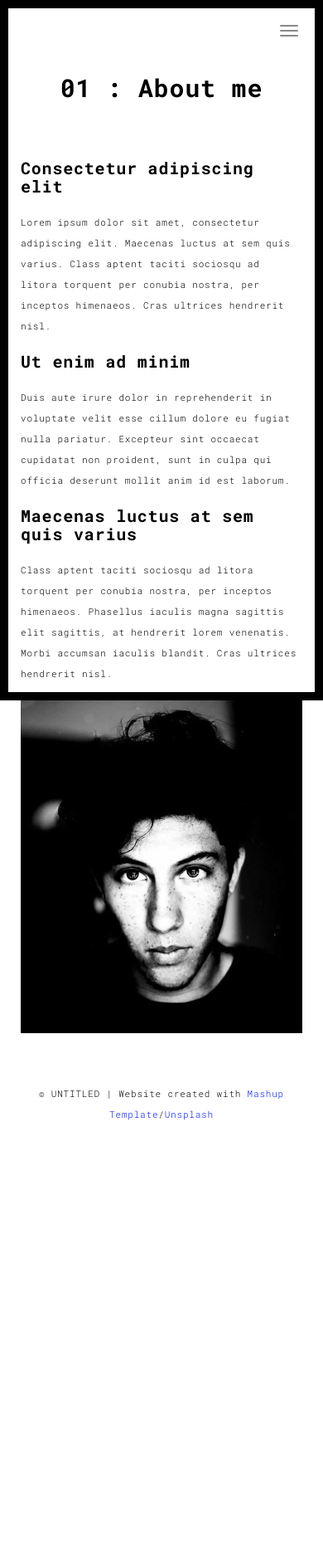
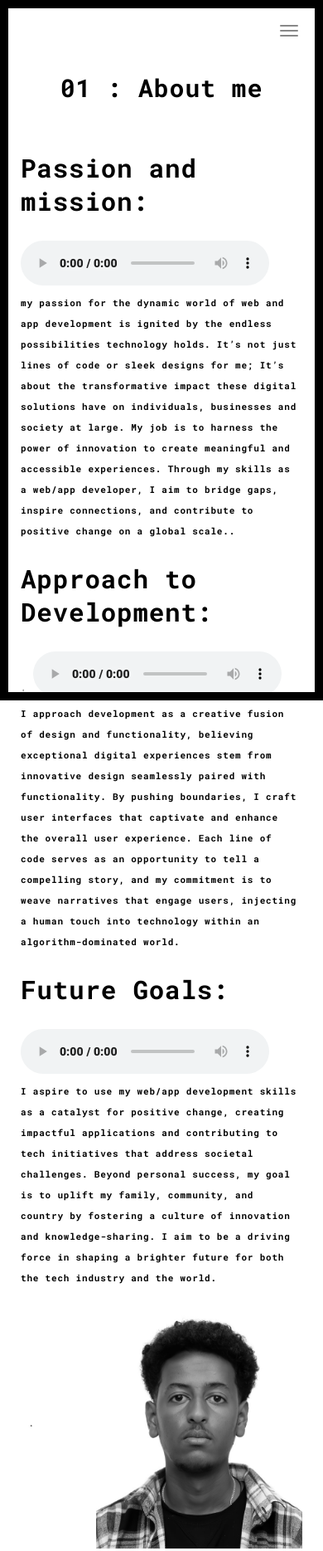
Before and after one commit to BetselotB/BETSE-S-BLOG, a plain HTML site: page univers/about.html in a window 390 px wide. Shown: the top 1869 px of the page at 83% size. Before the commit the page ends 1380 px from the top, so only its background shows below. Drawn offline with Linux system fonts and the light colour scheme.

Commit message:
done day 3

```diff
--- a/univers/about.html
+++ b/univers/about.html
@@ -7,7 +7,6 @@
   <meta content="width=device-width,initial-scale=1" name="viewport">
   <meta content="description" name="description">
   <meta name="google" content="notranslate" />
-  <meta content="Mashup templates have been developped by Orson.io team" name="author">
 
   <!-- Disable tap highlight on IE -->
   <meta name="msapplication-tap-highlight" content="no">
@@ -24,7 +23,6 @@
 <div id="site-border-right"></div>
 <div id="site-border-top"></div>
 <div id="site-border-bottom"></div>
- <!-- Add your content of header -->
 <header>
   <nav class="navbar  navbar-fixed-top navbar-default">
     <div class="container">
@@ -41,40 +39,78 @@
           <li><a href="./works.html" title="">02 : Works</a></li>
           <li><a href="./about.html" title="">03 : About me</a></li>
           <li><a href="./contact.html" title="">04 : Contact</a></li>
-          <li><a href="./components.html" title="">05 : Components</a></li>
+           <!--<li><a href="./components.html" title="">05 : Components</a></li>-->
         </ul>
-
-
       </div>
     </div>
   </nav>
 </header>
 
+
 <div class="section-container">
+
     <div class="container">
       <div class="row">
         <div class="col-xs-12">
           <div class="section-container-spacer text-center">
             <h1 class="h2">01 : About me</h1>
           </div>
-
           <div class="row">
             <div class="col-md-10 col-md-offset-1">
               <div class="row">
                 <div class="col-xs-12 col-md-6">
-                  <h3>Consectetur adipiscing elit</h3>
-                  <p>Lorem ipsum dolor sit amet, consectetur adipiscing elit. Maecenas luctus at sem quis varius.
-                  Class aptent taciti sociosqu ad litora torquent per conubia nostra, per inceptos himenaeos. Cras ultrices hendrerit nisl.</p>
-                  <h3>Ut enim ad minim </h3>
-                  <p>Duis aute irure dolor in reprehenderit in voluptate velit esse
-                  cillum dolore eu fugiat nulla pariatur. Excepteur sint occaecat cupidatat non
-                  proident, sunt in culpa qui officia deserunt mollit anim id est laborum.
-                  <h3>Maecenas luctus at sem quis varius</h3>
-                  <p>
-                  Class aptent taciti sociosqu ad litora torquent per conubia nostra, per inceptos himenaeos. Phasellus iaculis magna sagittis elit sagittis, at hendrerit lorem venenatis. Morbi accumsan iaculis blandit. Cras ultrices hendrerit nisl.</p>
+               <blockquote>
+              <p>Passion and mission:</p>
+                </blockquote>
+<audio controls>
+  <source src="./assets/sound/my passion for t 2.wav" type="audio/wav">
+  Your browser does not support the audio tag.
+</audio>
+                 <!--<h3>Passion and mission: </h3>-->
+                  <p> <b>my passion for the dynamic world of web and app development
+                    is ignited by the endless possibilities technology holds.
+                    It’s not just lines of code or sleek designs
+                    for me; It’s about the transformative impact these digital
+                    solutions have on individuals, businesses and
+                    society at large. My job is to harness the power of
+                    innovation to create meaningful and accessible
+                    experiences. Through my skills as a web/app developer, I aim to bridge gaps,
+                   inspire connections, and contribute to positive change on a global scale..</b> </p>
+
+                  <blockquote><p>Approach to Development:</p></blockquote> '
+<audio controls>
+  <source src="./assets/sound/I approach devel 1.wav" type="audio/wav">
+  Your browser does not support the audio tag.
+</audio>
+                  <p><b>I approach development as a creative fusion of design and functionality,
+                  believing exceptional digital experiences stem from innovative design seamlessly paired with functionality.
+                  By pushing boundaries, I craft user interfaces that captivate and enhance the overall user experience.
+                  Each line of code serves as an opportunity to tell a compelling story, and my commitment is to weave
+                  narratives that engage users,
+                  injecting a human touch into technology within an algorithm-dominated world.</b>
+                  </p>
+
+
+
+                  <blockquote><p>Future Goals:</p></blockquote>
+                <audio controls>
+  <source src="./assets/sound/I aspire to use 1.wav" type="audio/wav">
+  Your browser does not support the audio tag.
+</audio>
+
+                  <p><b>I aspire to use my web/app development skills as a catalyst for positive change,
+                 creating impactful applications and contributing to tech initiatives that address societal challenges.
+                 Beyond personal success, my goal is to uplift my family, community, and country by fostering a
+                 culture of innovation and knowledge-sharing. I aim to be a driving force in shaping a brighter
+                 future for both the tech industry and the world.
+                  </b>
+                  </p>
+
+
+
                 </div>
                 <div class="col-xs-12 col-md-6">
-                  <img src="./assets/images/profil.jpg" class="img-responsive" alt="">
+                  <img src="./assets/images/myprofile.jpg" class="img-responsive" alt="">
                 </div>
               </div>
             </div>
@@ -87,11 +123,12 @@
   </div>
 
 
+
 <footer class="footer-container text-center">
   <div class="container">
     <div class="row">
       <div class="col-xs-12">
-        <p>© UNTITLED | Website created with <a href="http://www.mashup-template.com/" title="Create website with free html template">Mashup Template</a>/<a href="https://www.unsplash.com/" title="Beautiful Free Images">Unsplash</a></p>
+        <p> Developed By |© Betselot_BK| </p>
       </div>
     </div>
   </div>
@@ -103,18 +140,7 @@
   });
 </script>
 
-<!-- Google Analytics: change UA-XXXXX-X to be your site's ID
 
-<script>
-  (function (i, s, o, g, r, a, m) {
-    i['GoogleAnalyticsObject'] = r; i[r] = i[r] || function () {
-      (i[r].q = i[r].q || []).push(arguments)
-    }, i[r].l = 1 * new Date(); a = s.createElement(o),
-      m = s.getElementsByTagName(o)[0]; a.async = 1; a.src = g; m.parentNode.insertBefore(a, m)
-  })(window, document, 'script', '//www.google-analytics.com/analytics.js', 'ga');
-  ga('create', 'UA-XXXXX-X', 'auto');
-  ga('send', 'pageview');
-</script>
 
 --> <script type="text/javascript" src="./main.70a66962.js"></script></body>
 
```
Also changed, not shown: univers/contact.html (+18 -29 lines), univers/index.html (+6 -6 lines), univers/works.html (+25 -13 lines), univers/assets/images/..kh.jpg (added), univers/assets/images/exp.jpg (added), univers/assets/images/myprofile.jpg (added), univers/assets/images/profil.jpg (deleted), univers/assets/images/space.jpg, 4 other files.
